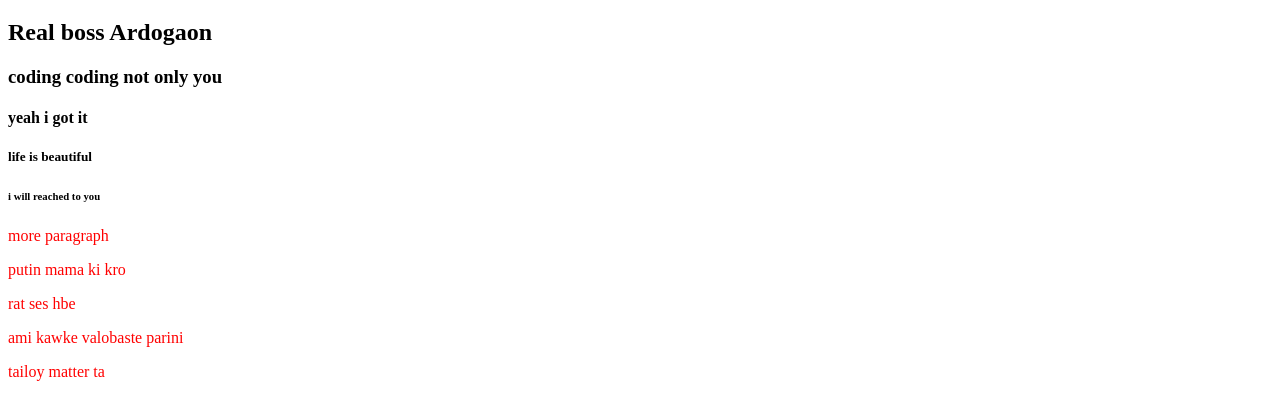
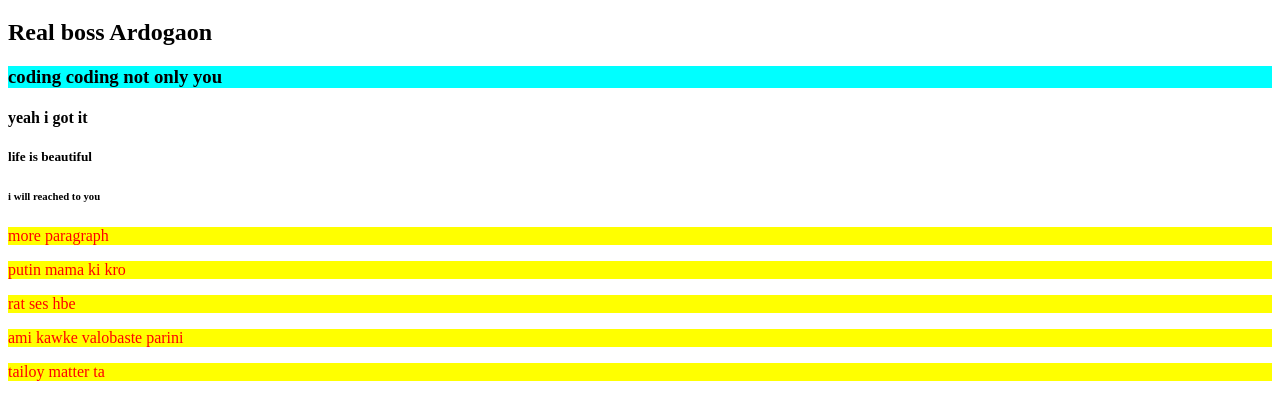
Before and after one commit to SopnilSwapon/special-repo, a plain HTML site: page index.html in a window 1280 px wide. Shown: the part 61-480 px from the top of the page. Drawn offline with Linux system fonts and the light colour scheme.

Commit message:
added paragraph and header background-color

```diff
--- a/index.html
+++ b/index.html
@@ -4,6 +4,7 @@
     <meta charset="UTF-8">
     <meta name="viewport" content="width=, initial-scale=1.0">
     <title>My special repo</title>
+    <link rel="stylesheet" href="style.css">
     <style>
         p{
             color: red;
--- /dev/null
+++ b/style.css
@@ -0,0 +1,4 @@
+p{
+    background-color: yellow;
+}
+h3{background-color: aqua;}
```
